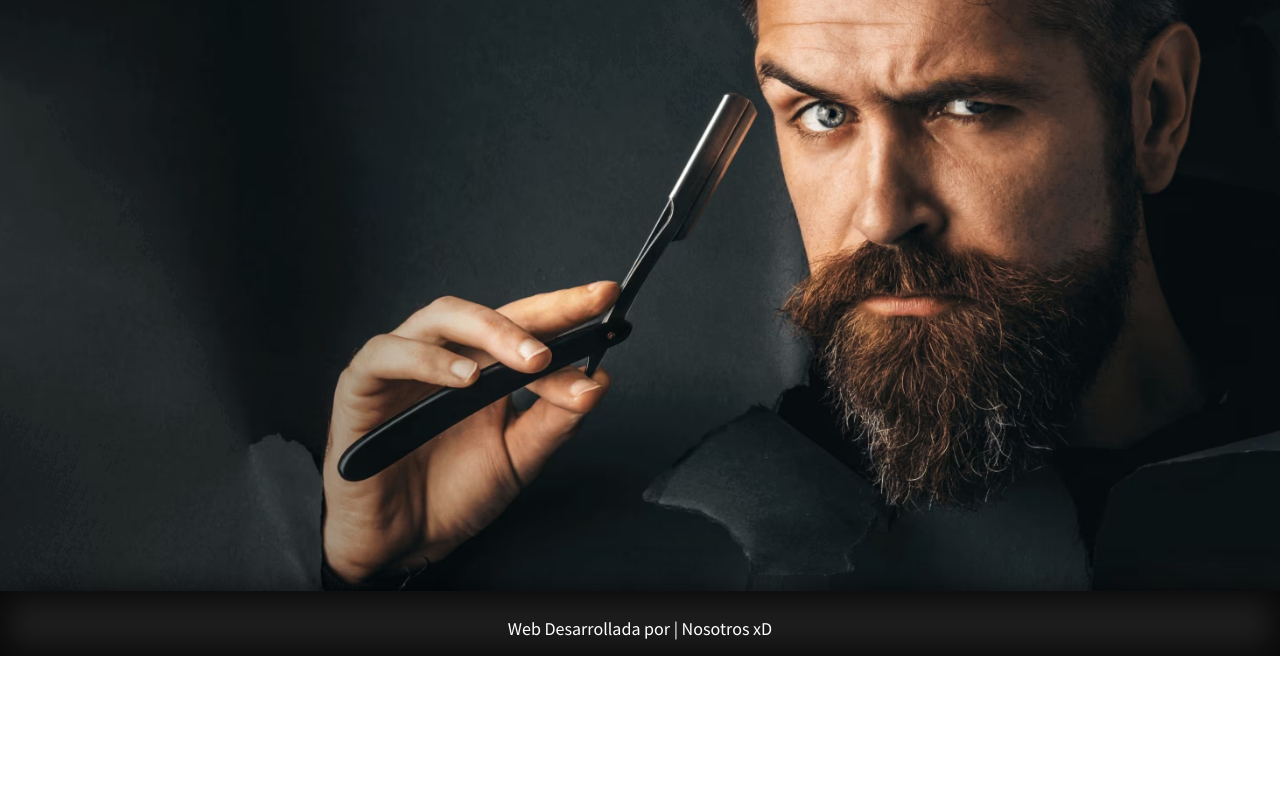
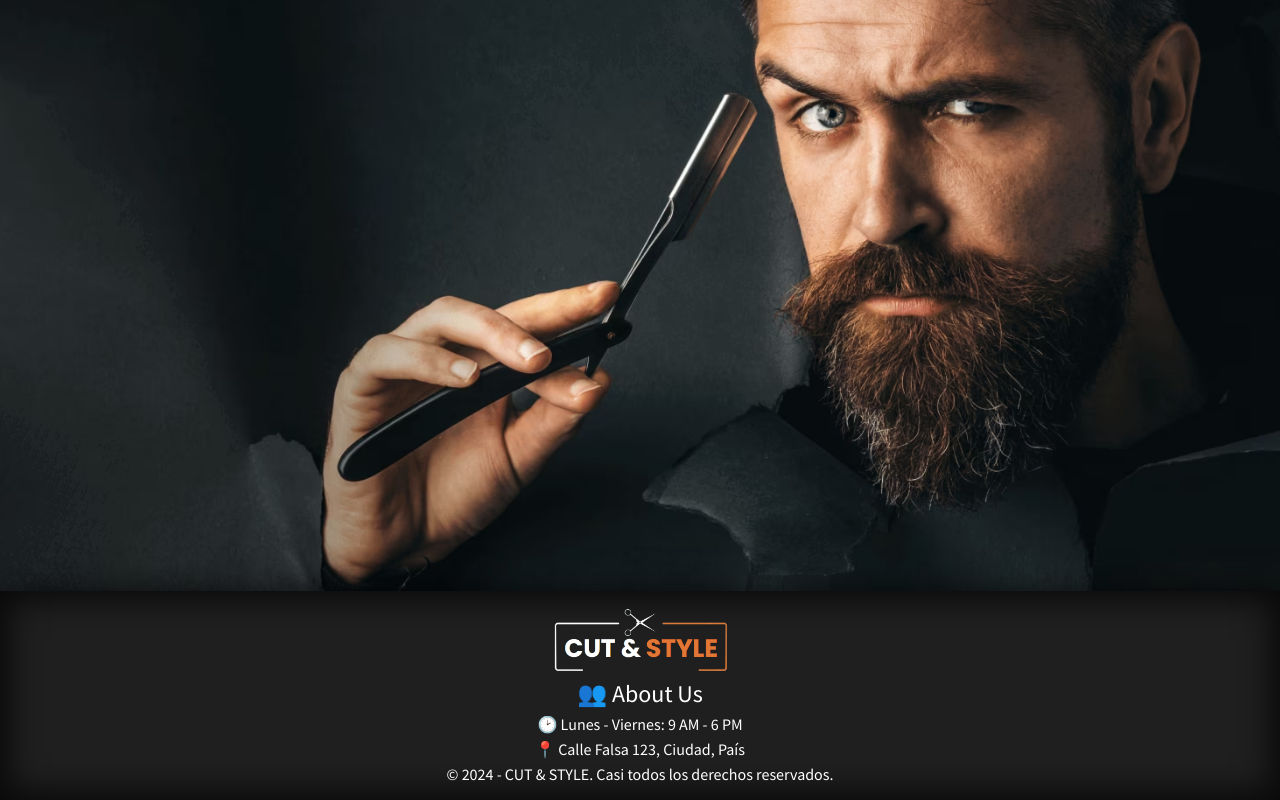
Before and after one commit to FraNkoRasia/CUT-STYLE, a React (Vite) app in the folder frontend/: page /registerstylist in a window 1280 px wide. Shown: the part 297-1097 px from the top of the page. Before the commit the page ends 953 px from the top, so only its background shows below. Built offline with nearby package versions, Linux system fonts and the light colour scheme.

Commit message:
modifico footer

```diff
--- a/frontend/src/Components/Footer/Footer.css
+++ b/frontend/src/Components/Footer/Footer.css
@@ -10,18 +10,48 @@
     padding: 1rem;
     box-shadow: inset 0px 0px 30px 10px #000000b2;
     filter: drop-shadow(5px 5px 20px rgba(0, 0, 0, 0.9));
+
+    p {
+        margin-top: 5px;
+        font-size: 14px;
+    }
+
+    img {
+        width: 140px;
+    }
+
+    .footer-navigation {
+        display: flex;
+        justify-content: center;
+        align-items: center;
+        flex-direction: column;
+    }
+
+    .footer-navigation h2 {
+        margin: 0;
+        color: #fff;
+        font-size: 1.5rem;
+
+        &:hover {
+            color: #e27735;
+            font-weight: 800;
+        }
+    }
+
+    .footer-rights {
+        text-align: center;
+        width: 100%;
+    }
 }
 
-.footer p {
-    margin-top: 10px;
-    font-size: 15px;
-}
+@media (min-width: 768px) {
+    .footer {
+        p {
+            font-size: 16px;
+        }
 
-
-
-
-@media (min-width: 768px) {
-     .footer p {
-        font-size: 18px;
+        img {
+            width: 180px;
+        }
     }
 }
--- a/frontend/src/Components/Footer/Footer.jsx
+++ b/frontend/src/Components/Footer/Footer.jsx
@@ -1,14 +1,29 @@
 import React from 'react';
 import '../Footer/Footer.css';
+import { Link } from 'react-router-dom';
+import logoImage from '/MODELO22.png';
 
 export default function Footer() {
     return (
         <main>
             <footer className='footer'>
-                <p>Web Desarrollada por | Nosotros xD</p>
+                <div className='footer-logo'>
+                    <img src={logoImage} alt="logo" />
+                </div>
+
+                <div className='footer-navigation'>
+                    <Link to="/about">
+                        <h2><span className='iconoAbout'>👥</span> About Us</h2>
+                    </Link>
+                    <p>🕑 Lunes - Viernes: 9 AM - 6 PM</p>
+                    <p>📍 Calle Falsa 123, Ciudad, País</p>
+
+                </div>
+
+                <div className='footer-rights'>
+                    <p>© 2024 - CUT & STYLE. Casi todos los derechos reservados.</p>
+                </div>
             </footer>
         </main>
-
-
     );
 }
```
